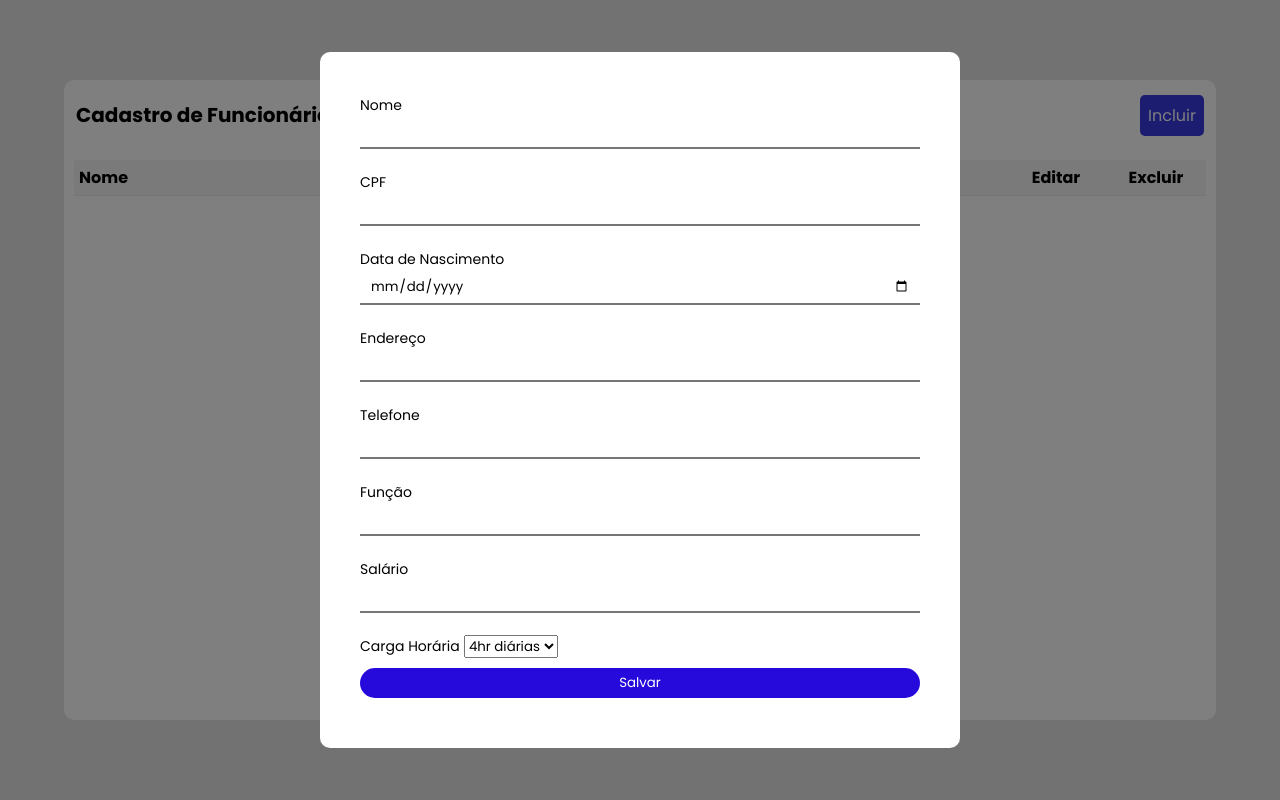
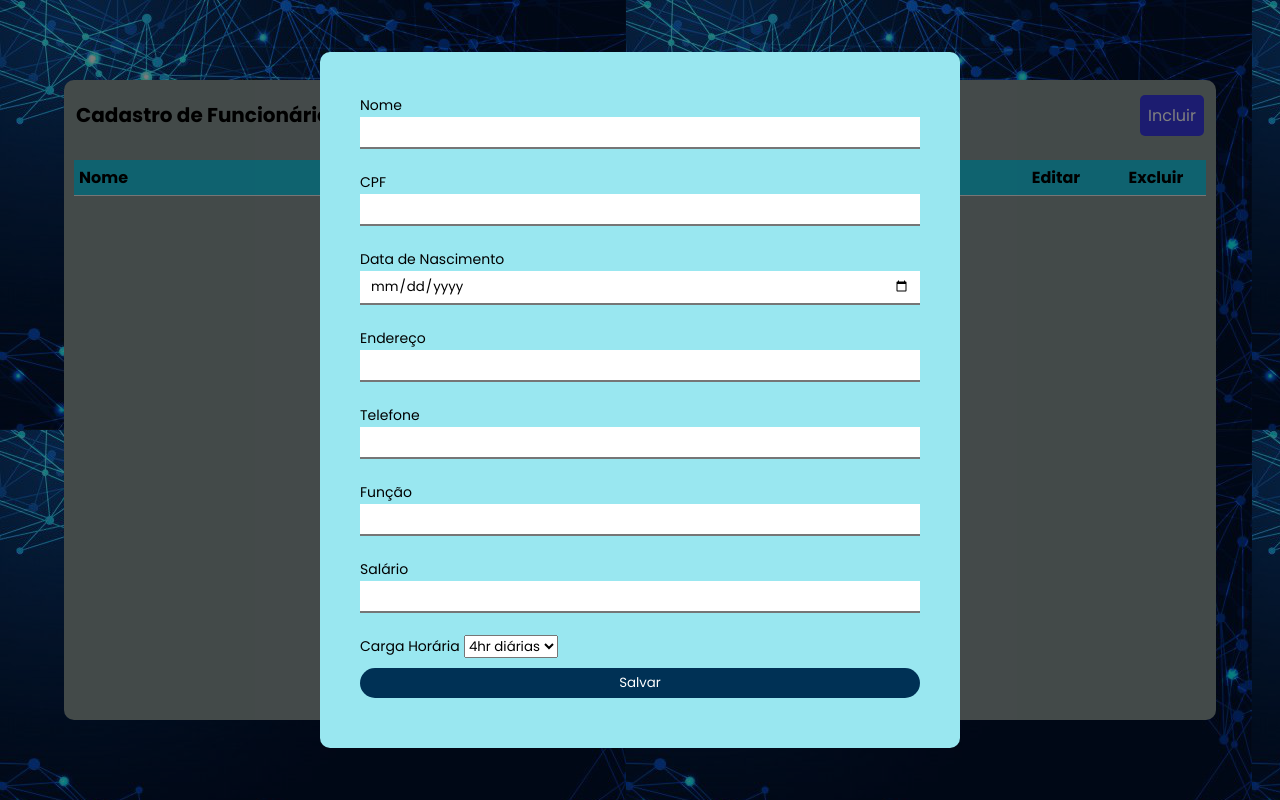
Before and after one commit to Simon5321/CRUD_JS, a plain HTML site: page index.html in a window 1280 px wide. Both pictures are taken after a click on the button "Incluir". Drawn offline with nearby package versions, Linux system fonts and the light colour scheme.

Commit message:
V2
Versão final (aparentemente). Edições no CSS como inserção de imagens, alterações de cores e etc.

```diff
--- a/style.css
+++ b/style.css
@@ -13,7 +13,7 @@ body {
   display: flex;
   align-items: center;
   justify-content: center;
-  background-color: rgba(0,0,0,0.1);
+  background-image: url(PNG\ BODY.png);
 }
 
 button {
@@ -24,7 +24,7 @@ button {
   width: 90%;
   height: 80%;
   border-radius: 10px;
-  background: white;
+  background: rgb(136, 149, 148);
 }
 
 .header {
@@ -59,12 +59,12 @@ button {
 
 .divTable::-webkit-scrollbar {
   width: 12px;
-  background-color: whitesmoke;
+  background-color: rgb(244, 142, 142);
 }
 
 .divTable::-webkit-scrollbar-thumb {
   border-radius: 10px;
-  background-color: darkgray;
+  background-color: rgb(46, 56, 245);
 }
 
 table {
@@ -72,10 +72,11 @@ table {
   border-spacing: 10px;
   word-break: break-all;
   border-collapse: collapse;
+  overflow-y: scroll;
 }
 
 thead {
-  background-color: whitesmoke;
+  background-color: rgb(31, 198, 223);
 }
 
 tr {
@@ -160,7 +161,7 @@ tbody tr td.acao {
   flex-direction: column;
   align-items: center;
   padding: 40px;
-  background-color: white;
+  background-color: rgb(153, 231, 240);
   border-radius: 10px;
   width: 50%;
 }
@@ -189,7 +190,7 @@ tbody tr td.acao {
   padding: 5px 10px;
   width: 100%;
   border: none;
-  background-color: rgb(38, 10, 219);
+  background-color: rgb(0, 49, 85);
   color: white;
 }
 
```
Also changed, not shown: PNG BODY.png (added).
